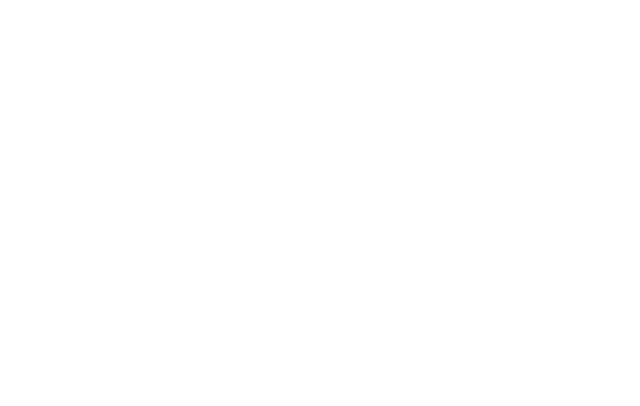
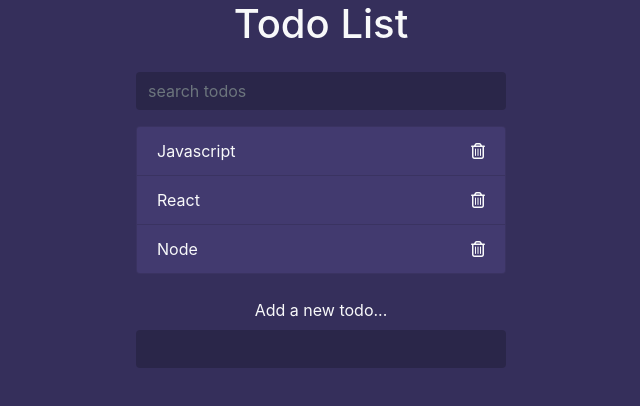
Before and after one commit to loitpham/Todo-List-JS, a plain HTML site: page index.html in a window 1280 px wide. Shown: the whole page, without its empty margins (319-959 px from the left). Drawn offline with nearby package versions, Linux system fonts and the light colour scheme.

Commit message:
Added some todo items and colors.

```diff
--- a/index.html
+++ b/index.html
@@ -11,6 +11,35 @@
     <title>Todo List</title>
 </head>
 <body>
+    <div class="container">
+        <header class="text-center text-light my4">
+            <h1 class="mb-4">Todo List</h1>
+            <form class="search">
+                <input type="text" class="form-control m-auto" name="search" placeholder="search todos">
+            </form>
+        </header>
+        <ul class="list-group todos mx-auto text-light">
+            <li class="list-group-item d-flex justify-content-between align-items-center">
+                <span>Javascript</span>
+                <i class="far fa-trash-alt delete"></i>
+            </li>
+
+            <li class="list-group-item d-flex justify-content-between align-items-center">
+                <span>React</span>
+                <i class="far fa-trash-alt delete"></i>
+            </li>
+
+            <li class="list-group-item d-flex justify-content-between align-items-center">
+                <span>Node</span>
+                <i class="far fa-trash-alt delete"></i>
+            </li>
+        </ul>
+
+        <form class="add text-center my-4">
+            <label class="text-light">Add a new todo...</label>
+            <input type="text" class="form-control m-auto" name="add">
+        </form>
+    </div>
 <script src="app.js"></script>
 </body>
 </html>
--- a/styles.css
+++ b/styles.css
@@ -0,0 +1,19 @@
+body {
+    background: #352f5b;
+}
+.container {
+    max-width: 400px;
+}
+input[type=text],
+input[type=text]:focus {
+    color: #fff;
+    border: none;
+    background: rgba(0, 0, 0, 0.2);
+    max-width: 400px;
+}
+.todos li {
+    background: #423a6f;
+}
+.delete {
+    cursor: pointer;
+}
```
